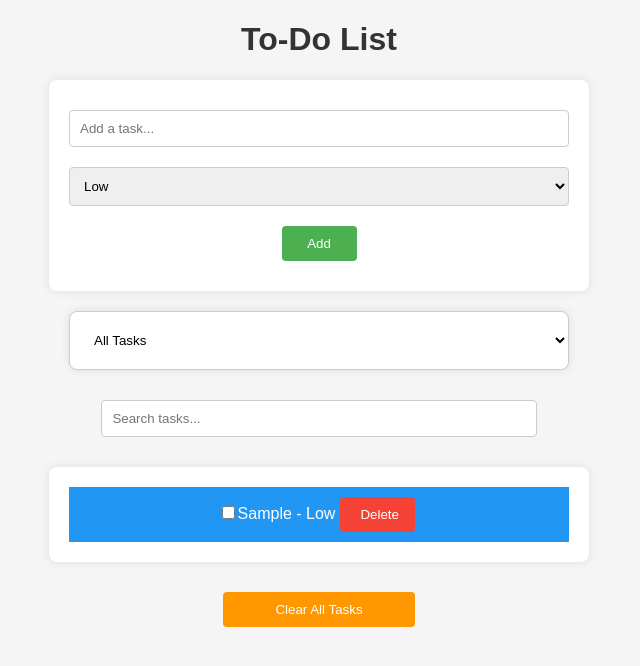
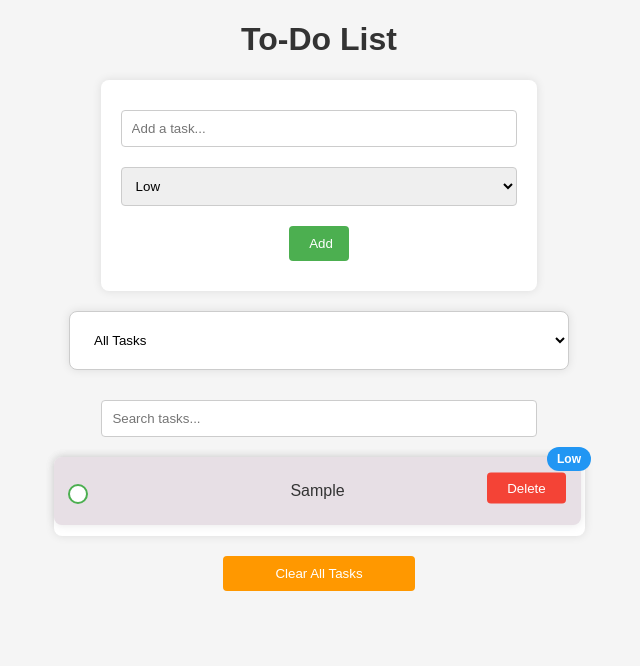
Before and after one commit to azamali123456/To-Do, a React (Create React App) app: page / in a window 1280 px wide. Both pictures are taken after typing "Sample" into the empty fields and a click on the button "Add". Shown: the top 666 px of the page, without its empty margins (321-961 px from the left). Built offline with nearby package versions, Linux system fonts and the light colour scheme.

Commit message:
new updates

```diff
--- a/package.json
+++ b/package.json
@@ -9,6 +9,7 @@
     "react": "^18.3.1",
     "react-dom": "^18.3.1",
     "react-scripts": "5.0.1",
+    "react-toastify": "^10.0.5",
     "web-vitals": "^2.1.4"
   },
   "scripts": {
--- a/src/App.js
+++ b/src/App.js
@@ -1,81 +1,9 @@
-import React, { useState, useEffect } from "react";
-import TodoInput from "./components/TaskInput/index.js";
-import TodoList from "./components/TodoList/index.js";
-import Filter from "./hooks/Filter/index.js";
+import React from "react";
+import { Pages } from "./Pages/index.js";
 import "./globalCSS/index.css";
 
-//import { loadTasks, saveTasks } from "./hooks/LocalStorage/index.js";
-
 function App() {
-  const getLocalItems = () => {
-    let list = localStorage.getItem("tasks");
-    console.log(list);
-    if (list) {
-      return JSON.parse(localStorage.getItem("tasks"));
-    } else {
-      return [];
-    }
-  };
-
-  const [tasks, setTasks] = useState(getLocalItems());
-  const [filter, setFilter] = useState("All");
-  const [searchQuery, setSearchQuery] = useState("");
-  useEffect(() => {
-    localStorage.setItem("tasks", JSON.stringify(tasks));
-  }, [tasks]);
-
-  const addTask = (task) => {
-    const sortedTasks = [...tasks, task].sort((a, b) => {
-      const priorityOrder = { Low: 1, Medium: 2, High: 3 };
-      return priorityOrder[b.priority] - priorityOrder[a.priority];
-    });
-    setTasks(sortedTasks);
-  };
-
-  const deleteTask = (id) => {
-    setTasks((prevTasks) => prevTasks.filter((task) => task.id !== id));
-  };
-
-  const clearTasks = () => {
-    setTasks([]);
-    localStorage.removeItem("tasks");
-  };
-
-  const toggleComplete = (id) => {
-    setTasks((prevTasks) =>
-      prevTasks.map((task) =>
-        task.id === id ? { ...task, completed: !task.completed } : task
-      )
-    );
-  };
-
-  const filteredTasks = tasks
-    .filter((task) => {
-      if (filter === "Completed") return task.completed;
-      if (filter === "Incomplete") return !task.completed;
-      if (filter === "Low" || filter === "Medium" || filter === "High")
-        return task.priority === filter;
-      return true;
-    })
-    .filter((task) =>
-      task.description.toLowerCase().includes(searchQuery.toLowerCase())
-    );
-
-  return (
-    <div>
-      <h1>To-Do List</h1>
-      <TodoInput addTask={addTask} />
-      <Filter setFilter={setFilter} setSearchQuery={setSearchQuery} />
-      <TodoList
-        tasks={filteredTasks}
-        deleteTask={deleteTask}
-        toggleComplete={toggleComplete}
-      />
-      <button className="clear-tasks" onClick={clearTasks}>
-        Clear All Tasks
-      </button>
-    </div>
-  );
+  return <Pages />;
 }
 
 export default App;
--- /dev/null
+++ b/src/Pages/index.js
@@ -0,0 +1,34 @@
+import { useTodoApp } from "../components/index.js";
+import { useFilter } from "../hooks/index.js";
+
+export const Pages = () => {
+  const {
+    TodoInput,
+    TodoList,
+    tasks,
+    addTask,
+    deleteTask,
+    toggleComplete,
+    clearTasks,
+    setFilter,
+    setSearchQuery,
+  } = useTodoApp();
+
+  const FilterComponent = useFilter({ setFilter, setSearchQuery });
+
+  return (
+    <div>
+      <h1>To-Do List</h1>
+      <TodoInput addTask={addTask} />
+      {FilterComponent}
+      <TodoList
+        tasks={tasks}
+        deleteTask={deleteTask}
+        toggleComplete={toggleComplete}
+      />
+      <button className="clear-tasks" onClick={clearTasks}>
+        Clear All Tasks
+      </button>
+    </div>
+  );
+};
--- a/src/components/TodoList/TodoItem.js
+++ b/src/components/TodoList/TodoItem.js
@@ -1,3 +1,31 @@
+// import React from "react";
+
+// function TodoItem({ task, deleteTask, toggleComplete }) {
+//   return (
+//     <li
+//       style={{ textDecoration: task.completed ? "line-through" : "none" }}
+//       className={`task ${
+//         task.completed
+//           ? "completed-task"
+//           : task.priority.toLowerCase() + "-priority"
+//       }`}
+//     >
+//       <div className="todo-item-container">
+//         <input
+//           type="checkbox"
+//           checked={task.completed}
+//           onChange={() => toggleComplete(task.id)}
+//         />
+//         {task.description} -{task.priority}
+//         <button className="delete" onClick={() => deleteTask(task.id)}>
+//           Delete
+//         </button>
+//       </div>
+//     </li>
+//   );
+// }
+
+// export default TodoItem;
 import React from "react";
 
 function TodoItem({ task, deleteTask, toggleComplete }) {
@@ -10,15 +38,18 @@ function TodoItem({ task, deleteTask, toggleComplete }) {
           : task.priority.toLowerCase() + "-priority"
       }`}
     >
+      <div className="todo-item-container">
         <input
           type="checkbox"
           checked={task.completed}
           onChange={() => toggleComplete(task.id)}
         />
-      {task.description} - {task.priority}
+        <span className="task-content">{task.description}</span>
+        <span className="priority-bubble">{task.priority}</span>
         <button className="delete" onClick={() => deleteTask(task.id)}>
           Delete
         </button>
+      </div>
     </li>
   );
 }
--- /dev/null
+++ b/src/components/index.js
@@ -0,0 +1,71 @@
+import { useState, useEffect } from "react";
+import TodoInput from "./TaskInput/index.js";
+import TodoList from "./TodoList/index.js";
+
+export const useTodoApp = () => {
+  const getLocalItems = () => {
+    let list = localStorage.getItem("tasks");
+    if (list) {
+      return JSON.parse(localStorage.getItem("tasks"));
+    } else {
+      return [];
+    }
+  };
+
+  const [tasks, setTasks] = useState(getLocalItems());
+  const [filter, setFilter] = useState("All");
+  const [searchQuery, setSearchQuery] = useState("");
+
+  useEffect(() => {
+    localStorage.setItem("tasks", JSON.stringify(tasks));
+  }, [tasks]);
+
+  const addTask = (task) => {
+    const sortedTasks = [...tasks, task].sort((a, b) => {
+      const priorityOrder = { Low: 1, Medium: 2, High: 3 };
+      return priorityOrder[b.priority] - priorityOrder[a.priority];
+    });
+    setTasks(sortedTasks);
+  };
+
+  const deleteTask = (id) => {
+    setTasks((prevTasks) => prevTasks.filter((task) => task.id !== id));
+  };
+
+  const clearTasks = () => {
+    setTasks([]);
+    localStorage.removeItem("tasks");
+  };
+
+  const toggleComplete = (id) => {
+    setTasks((prevTasks) =>
+      prevTasks.map((task) =>
+        task.id === id ? { ...task, completed: !task.completed } : task
+      )
+    );
+  };
+
+  const filteredTasks = tasks
+    .filter((task) => {
+      if (filter === "Completed") return task.completed;
+      if (filter === "Incomplete") return !task.completed;
+      if (filter === "Low" || filter === "Medium" || filter === "High")
+        return task.priority === filter;
+      return true;
+    })
+    .filter((task) =>
+      task.description.toLowerCase().includes(searchQuery.toLowerCase())
+    );
+
+  return {
+    TodoInput,
+    TodoList,
+    tasks: filteredTasks,
+    addTask,
+    deleteTask,
+    toggleComplete,
+    clearTasks,
+    setFilter,
+    setSearchQuery,
+  };
+};
--- a/src/globalCSS/index.css
+++ b/src/globalCSS/index.css
@@ -1,6 +1,7 @@
 body {
   background-color: #f5f5f5;
   font-family: Arial, sans-serif;
+  color: #333333;
   text-align: center;
   margin: 0;
   padding: 0;
@@ -10,9 +11,12 @@ h1 {
   color: #333333;
 }
 
-/* Form and List Container */
+::marker {
+  background-color: #f5f5f5;
+  color: #f5f5f5;
+}
+
 form,
-ul,
 .filter-container {
   background-color: #ffffff;
   margin: 20px auto;
@@ -20,10 +24,19 @@ ul,
   border-radius: 8px;
   max-width: 500px;
   box-shadow: 0 0 10px rgba(0, 0, 0, 0.1);
+  width: 31%;
+}
+
+ul {
+  background-color: #ffffff;
+  margin: 10px auto;
+  padding: 0.5px;
+  border-radius: 8px;
+  max-width: 530px;
+  box-shadow: 0 0 10px rgba(0, 0, 0, 0.1);
   width: 50%;
 }
 
-/* Input Styles */
 input[type="text"],
 select {
   width: 100%;
@@ -32,40 +45,31 @@ select {
   border: 1px solid #ccc;
   border-radius: 4px;
   box-sizing: border-box;
+  transition: border-color 0.3s ease, box-shadow 0.3s ease;
 }
-.search {
-  width: 34%;
-  text-align: center;
-  text-align: center;
-  padding-left: 33%;
+
+input[type="text"]:focus,
+select:focus {
+  border-color: #4caf50;
+  box-shadow: 0 0 5px rgba(76, 175, 80, 0.5);
 }
-/* Search Bar and Filter Styles */
 
 .filter-container {
   display: flex;
   justify-content: space-between;
   flex-wrap: wrap;
+  transition: transform 0.3s ease-in-out;
+  width: 100%;
 }
 
+.filter-container:hover {
+  transform: scale(1.02);
+}
 .filter-container select,
 .filter-container input[type="text"] {
   width: 100%;
   margin: 10px;
-}
-
-.low-priority {
-  background-color: #2196f3;
-  color: #ffffff;
-}
-
-.medium-priority {
-  background-color: #ffeb3b;
-  color: #ffffff;
-}
-
-.high-priority {
-  background-color: #f44336;
-  color: #ffffff;
+  transition: background-color 0.3s ease;
 }
 
 .completed-task {
@@ -82,6 +86,7 @@ button {
   cursor: pointer;
   color: #ffffff;
   margin: 10px 5px;
+  transition: background-color 0.3s ease, transform 0.2s ease-in-out;
 }
 
 button.submit {
@@ -90,14 +95,19 @@ button.submit {
 
 button.submit:hover {
   background-color: #45a049;
+  transform: scale(1.05);
 }
 
 button.delete {
   background-color: #f44336;
+
+  margin-left: auto;
 }
 
 button.delete:hover {
   background-color: #d32f2f;
+  transform: scale(1.05);
+  margin-left: auto;
 }
 
 button.clear-tasks {
@@ -106,6 +116,16 @@ button.clear-tasks {
 
 button.clear-tasks:hover {
   background-color: #fb8c00;
+  transform: scale(1.05);
+}
+
+select {
+  transition: background-color 0.3s ease, transform 0.2s ease;
+}
+
+select:focus {
+  background-color: #e0e0e0;
+  transform: scale(1.02);
 }
 
 @media (max-width: 100px) {
@@ -121,6 +141,118 @@ button.clear-tasks:hover {
     max-width: 50%;
   }
 }
-ul {
-  background-color: white;
+.search {
+  width: 34%;
+  text-align: center;
+  text-align: center;
+  padding-left: 33%;
 }
+ul li {
+  display: flex;
+  align-items: center;
+  justify-content: center;
+  position: relative;
+  padding: 25px;
+  background-color: #e7dfe5;
+  margin-bottom: 10px;
+  border-radius: 8px;
+  width: 90%;
+  box-shadow: 0 0 10px rgba(0, 0, 0, 0.1);
+}
+
+ul li input[type="checkbox"] {
+  position: absolute;
+  left: 10px;
+  top: 50%;
+  transform: translateY(-50%);
+  cursor: pointer;
+}
+
+ul li button.delete {
+  position: absolute;
+  right: 10px;
+  top: 30%;
+  transform: translateY(-50%);
+  background-color: #f44336;
+  border: none;
+  padding: 8px 12px;
+  color: #ffffff;
+  border-radius: 4px;
+  cursor: pointer;
+  transition: background-color 0.3s ease, transform 0.2s ease-in-out;
+}
+
+ul li button.delete:hover {
+  background-color: #d32f2f;
+  transform: scale(1.05);
+}
+
+ul li .task-content {
+  flex-grow: 1;
+  text-align: center;
+  margin: 0 60px;
+  display: flex;
+  align-items: center;
+  justify-content: center;
+}
+
+ul li input[type="checkbox"] {
+  appearance: none;
+  -webkit-appearance: none;
+  -moz-appearance: none;
+  width: 20px;
+  height: 20px;
+  border-radius: 50%;
+  border: 2px solid #4caf50;
+  background-color: #ffffff;
+  cursor: pointer;
+  position: absolute;
+  left: 10px;
+  top: 50%;
+  transform: translateY(-50%);
+  display: flex;
+  align-items: center;
+  justify-content: center;
+}
+
+ul li input[type="checkbox"]:checked {
+  background-color: #9ba39b;
+}
+
+ul li input[type="checkbox"]:checked::before {
+  content: "";
+  display: block;
+  width: 10px;
+  height: 10px;
+  border-radius: 50%;
+  background-color: #ffffff;
+}
+/* Position the priority bubble */
+ul li .priority-bubble {
+  position: absolute;
+  top: -10px;
+  right: -10px;
+  padding: 5px 10px;
+  border-radius: 12px;
+  background-color: #3f51b5; /* Default color */
+  color: #000;
+  font-size: 12px;
+  font-weight: bold;
+  display: inline-block;
+}
+
+/* Colors based on priority */
+ul li.low-priority .priority-bubble {
+  background-color: #2196f3; /* Blue for Low priority */
+  color: #ffffff;
+}
+
+ul li.medium-priority .priority-bubble {
+  background-color: #ffeb3b; /* Yellow for Medium priority */
+  color: #000000;
+}
+
+ul li.high-priority .priority-bubble {
+  background-color: #f44336; /* Red for High priority */
+  color: #ffffff;
+}
--- /dev/null
+++ b/src/hooks/index.js
@@ -0,0 +1,6 @@
+import React from "react";
+import Filter from "../hooks/Filter/index.js";
+
+export const useFilter = ({ setFilter, setSearchQuery }) => (
+  <Filter setFilter={setFilter} setSearchQuery={setSearchQuery} />
+);
```
Also changed, not shown: src/components/TaskInput/index.js (+19 -2 lines), 1 other file (tests, documents, lock files or other folders). Lines whose indentation alone changed are shown as unchanged.
